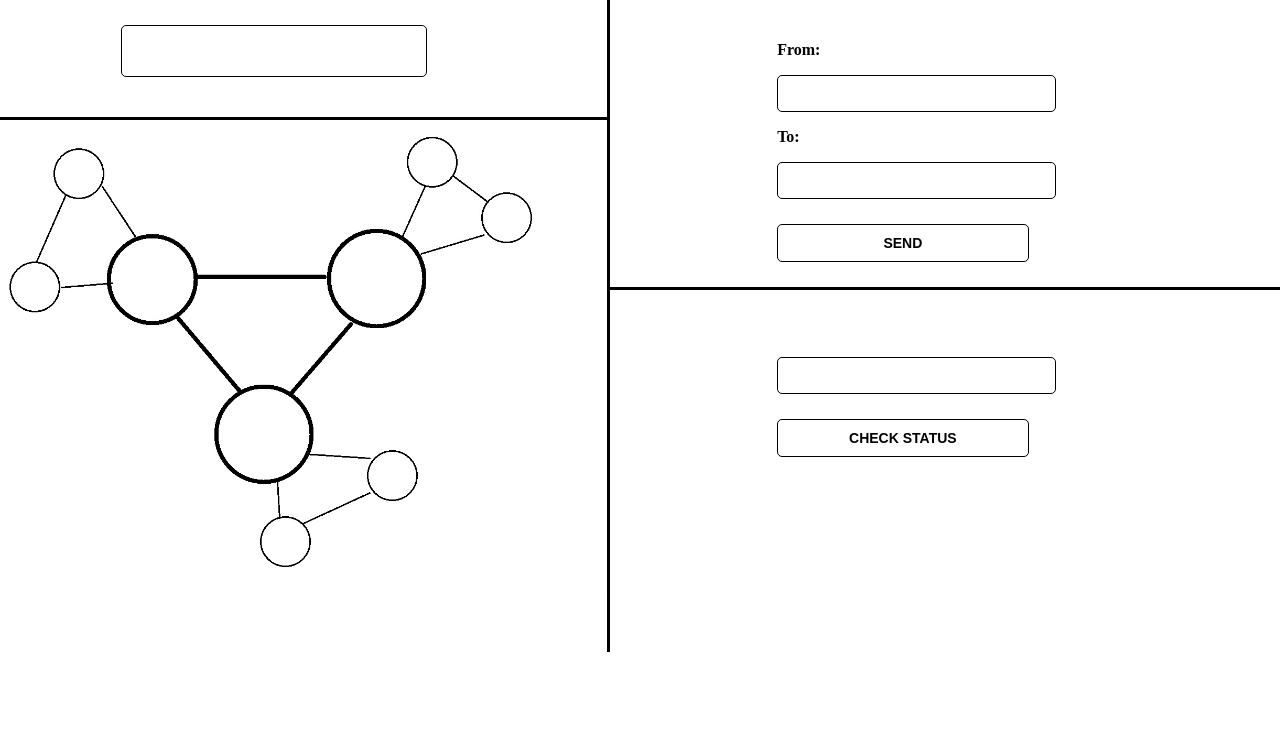
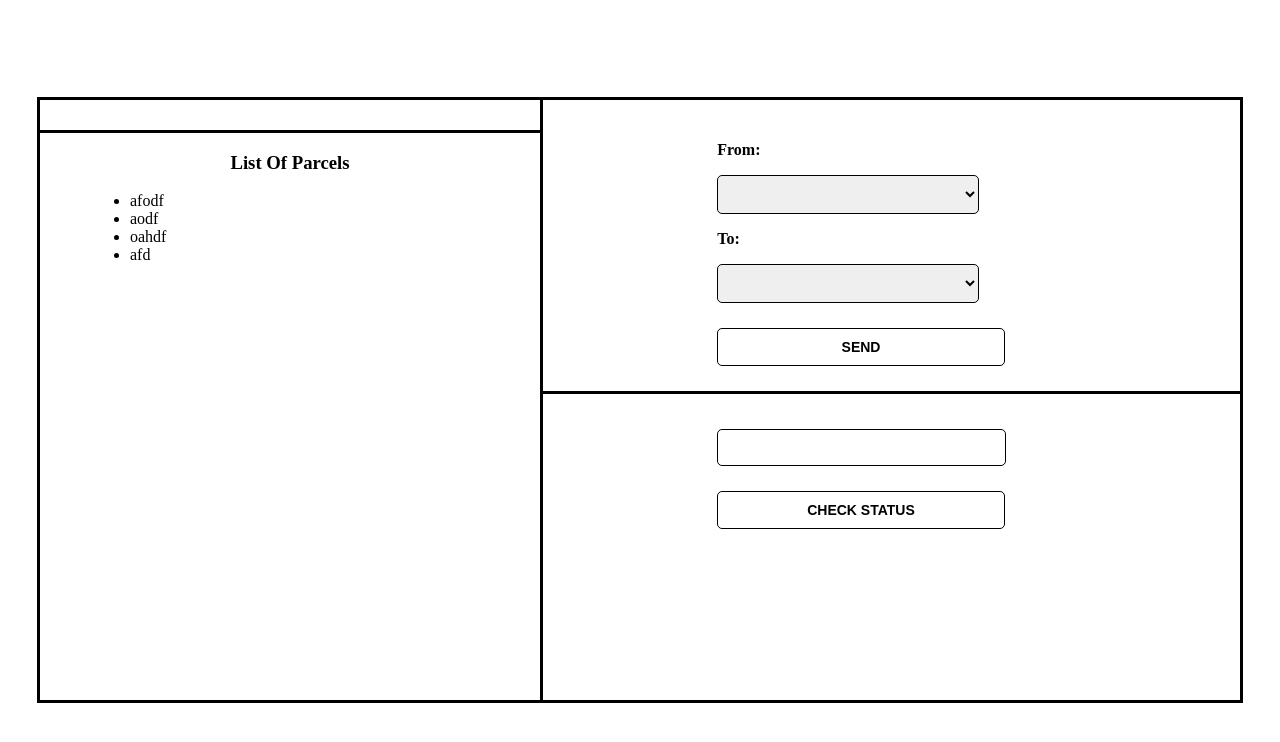
Before and after one commit to gonnagetbetter/deliveryCrab, a website: page front/index.html in a window 1280 px wide. Drawn offline with Linux system fonts and the light colour scheme.

Commit message:
Reworked design

```diff
--- a/front/index.html
+++ b/front/index.html
@@ -13,18 +13,26 @@
       <div class="info-block">
         <div class="info-form" id="info-form"></div>
         <div class="separator"></div>
-        <img class="map-img" src="./img/IMG_5337.PNG" alt="" />
+        <div class="list-of-parcels">
+          <div class="list-header"><h3>List Of Parcels</h3></div>
+          <ul id="list">
+            <li>afodf</li>
+            <li>aodf</li>
+            <li>oahdf</li>
+            <li>afd</li>
+          </ul>
+        </div>
       </div>
       <div class="forms">
         <div class="upper-form">
           <form onsubmit="" id="form-data">
             <div>
               <p>From:</p>
-              <input name="from" type="text" class="input" id="from-input" />
+              <select name="from" type="text" class="input" id="from-input" /></select>
             </div>
             <div>
               <p>To:</p>
-              <input name="to" type="text" class="input" id="to-input" />
+              <select name="to" type="text" class="input" id="to-input" /></select>
             </div>
             <button type="submit" class="send-btn btn">SEND</button>
           </form>
--- a/front/style/style.css
+++ b/front/style/style.css
@@ -1,41 +1,42 @@
 body {
   margin: 0;
   padding: 0;
-  height: 100%;
-  overflow: hidden;
 }
 .page {
   display: flex;
-  height: 100%;
+  width: 1200px;
+  height: 600px;
+  position: absolute;
+  left: 50%;
+  top: 50%;
+  transform: translate(-50%, -50%);
+  border: 3px black solid;
 }
 .info-block {
-  padding: 25px 0 50px 0;
-  height: 100%;
+  padding: 10px 0 10px 0;
+
 }
 .separator {
   width: 100%;
   background-color: black;
   height: 3px;
-  margin-top: 40px;
+  margin-top: 20px;
 }
 .info-form {
   text-align: center;
-  border: 1px solid black;
-  width: 50%;
-  height: 50px;
-  margin-left: 20%;
-  border-radius: 5px;
-  position: relative;
+  font-size: 14px;
+  max-width: 500px;
 }
-.info-form span {
-  top: 50%;
-  left: 50%;
-  position: absolute;
-  transform: translate(-50%, -50%);
+.list-of-parcels {
+  white-space: nowrap;
+  width: 500px;
 }
-.map-img {
+.list-header {
   width: 100%;
-  height: 80%;
+  text-align: center;
+}
+ul {
+  margin-left: 50px;
 }
 .forms {
   padding-top: 25px;
@@ -43,7 +44,6 @@ body {
   width: 100%;
   display: flex;
   flex-direction: column;
-
 }
 .upper-form {
   border-bottom: 3px solid black;
@@ -52,7 +52,8 @@ body {
 }
 .bottom-form {
   margin-left: 25%;
-  margin-top: 10%;
+  margin-top: 5%;
+  margin-bottom: 5%;
   height: 100%;
 }
 .input {
@@ -66,7 +67,7 @@ p {
 }
 .btn {
   padding: 10px 0 10px 0;
-  width: 50%;
+  width: 55%;
   border: 1px solid black;
   border-radius: 5px;
   background: none;
```
